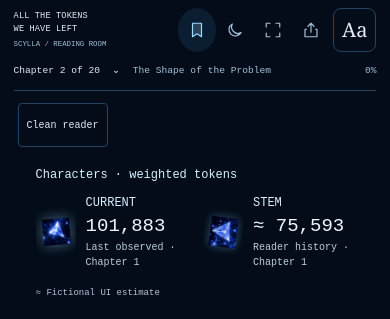
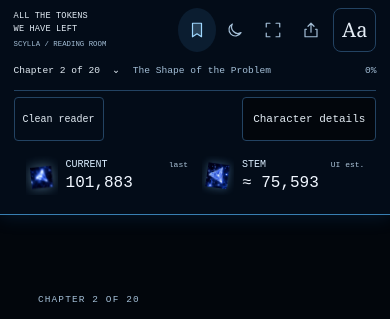
Before and after one commit to christinemasters/tokens, a plain HTML site: page read/chapter-2.html in a window 390 px wide. Shown: the top 319 px of the page. Drawn offline with Linux system fonts and the light colour scheme.

Commit message:
Compact mobile character controls and clarify crystal motion

```diff
--- a/reader.js
+++ b/reader.js
@@ -276,12 +276,12 @@
   // STORY INTERFACE START
   // This also runs inside authenticated chapter HTML. Gates never load this file.
   var storyStyle=document.createElement('link');
-  storyStyle.rel='stylesheet'; storyStyle.href='/story-interface.css?v=da9177c09bc8';
+  storyStyle.rel='stylesheet'; storyStyle.href='/story-interface.css?v=7d1bee3477f5';
   storyStyle.dataset.storyInterface='true';
   // Keep the normal reader if the optional interface stylesheet cannot load.
   storyStyle.onload=function () {
     var storyScript=document.createElement('script');
-    storyScript.src='/story-interface.js?v=6b4262e288dc'; storyScript.id='story-interface-loader';
+    storyScript.src='/story-interface.js?v=d35628a85f82'; storyScript.id='story-interface-loader';
     document.head.appendChild(storyScript);
   };
   document.head.appendChild(storyStyle);
--- a/story-interface.css
+++ b/story-interface.css
@@ -80,8 +80,8 @@ body[data-story-room="true"] .story-characters .story-panel-frame{opacity:.8}
 .story-person[data-unknown="true"] .story-avatar,.story-person[data-closed="true"] .story-avatar{filter:saturate(.38) brightness(.72);opacity:.8}
 .story-person[data-confirmed-dead="true"] .story-avatar{filter:grayscale(1) brightness(1.35);opacity:.52}
 .story-person[data-unknown="true"] .story-crystal,.story-person[data-closed="true"] .story-crystal,.story-person[data-confirmed-dead="true"] .story-crystal{animation:none;transform:rotate(var(--crystal-angle,0deg)) scale(.94)}
-@keyframes story-crystal-drift{0%,100%{transform:translateY(1px) rotate(var(--crystal-angle,0deg)) scale(.92)}50%{transform:translateY(-2px) rotate(calc(var(--crystal-angle,0deg) + 3deg)) scale(.96)}}
-@keyframes story-crystal-glisten{0%,100%{filter:brightness(.96) drop-shadow(0 0 4px #74bdff55)}50%{filter:brightness(1.08) drop-shadow(0 0 7px #9dd7ff77)}}
+@keyframes story-crystal-drift{0%,100%{transform:translateY(2px) rotate(var(--crystal-angle,0deg)) scale(.92)}50%{transform:translateY(-3px) rotate(calc(var(--crystal-angle,0deg) + 4deg)) scale(.96)}}
+@keyframes story-crystal-glisten{0%,100%{filter:brightness(.96) drop-shadow(0 0 4px #74bdff55)}50%{filter:brightness(1.14) drop-shadow(0 0 7px #9dd7ff77)}}
 @keyframes story-character-arrive{from{opacity:0}to{opacity:1}}
 @media(min-width:1201px){.story-network{left:auto;right:20px;max-height:calc((100svh - var(--story-panel-top,195px) - 38px)*.58);padding:38px 28px}.story-network-field{height:110px;margin-bottom:8px}.story-keepsakes{top:auto;bottom:20px;max-height:calc((100svh - var(--story-panel-top,195px) - 38px)*.4);padding:38px 28px}.story-characters h2{font-size:14px}.story-characters .story-person{grid-template-columns:48px minmax(0,1fr);gap:12px}.story-characters .story-avatar{width:48px;height:64px}.story-characters .story-character-value{font-size:21px}}
 @media(min-width:1550px){.story-characters .story-person{grid-template-columns:60px minmax(0,1fr);gap:14px}.story-characters .story-avatar{width:60px;height:76px}.story-characters .story-character-value{font-size:24px}}
@@ -89,3 +89,27 @@ body[data-story-room="true"] .story-characters .story-panel-frame{opacity:.8}
 @media(min-width:761px) and (max-width:1200px){.story-roster{grid-template-columns:repeat(4,minmax(0,1fr));gap:12px}.story-person{grid-template-columns:40px minmax(0,1fr)}.story-characters .story-character-value{font-size:18px}}
 @media(max-width:360px){.story-characters{padding-left:12px;padding-right:12px}.story-roster{gap:12px 10px}.story-person{grid-template-columns:32px minmax(0,1fr);gap:8px}.story-avatar{width:32px;height:46px}.story-characters .story-character-name{font-size:11px}.story-characters .story-character-value{font-size:17px}.story-characters .story-character-status{font-size:9px}}
 @media(prefers-reduced-motion:reduce){.story-avatar .story-crystal{animation:none!important;transform:rotate(var(--crystal-angle,0deg)) scale(.94);filter:drop-shadow(0 0 4px #74bdff55)}}
+
+.story-details-toggle,.story-character-brief{display:none}
+@media(max-width:1200px){
+  .story-details-toggle{display:block;min-height:44px;padding:8px 10px;border:1px solid var(--line);border-radius:4px;background:var(--page);color:var(--ink);font:11px/1.5 ui-monospace,monospace;cursor:pointer;margin-left:auto;order:0}
+  .story-details-toggle:focus-visible,.story-characters:focus-visible,.story-roster:focus-visible{outline:2px solid #b4e0ff;outline-offset:3px}
+  .story-hud{min-height:0;padding:6px 0;gap:6px 10px}
+  .story-hud .story-clean-toggle{margin:0 auto 0 0;min-height:44px}
+  .story-characters{padding:6px 12px 10px}
+  body:not([data-story-details="true"]) .story-characters h2,body:not([data-story-details="true"]) .story-character-note,body:not([data-story-details="true"]) .story-character-status,body:not([data-story-details="true"]) .story-mobile-state{display:none}
+  body:not([data-story-details="true"]) .story-roster{grid-template-columns:repeat(2,minmax(0,1fr));gap:7px 14px;max-height:112px;overflow-y:auto;scrollbar-width:thin;padding:3px 0}
+  body:not([data-story-details="true"]) .story-person{grid-template-columns:32px minmax(0,1fr);gap:8px;padding:0;min-height:39px}
+  body:not([data-story-details="true"]) .story-avatar{width:32px;height:39px}
+  body:not([data-story-details="true"]) .story-character-copy{display:grid;grid-template-columns:minmax(0,1fr) auto;gap:2px 4px;align-items:baseline}
+  body:not([data-story-details="true"]) .story-character-name{grid-column:1;font-size:10px;line-height:1.35}
+  body:not([data-story-details="true"]) .story-character-value{grid-column:1/-1;grid-row:2;font-size:16px;line-height:1.25;margin:0}
+  body:not([data-story-details="true"]) .story-character-brief{display:block;grid-column:2;grid-row:1;color:#adc5da;font:8px/1.4 ui-monospace,monospace;white-space:nowrap}
+  body[data-story-details="true"] .story-hud{max-height:min(52svh,400px);overflow-y:auto;overflow-x:hidden;scrollbar-width:thin;scroll-padding:52px 0 12px}
+  body[data-story-details="true"] .story-hud>.story-clean-toggle,body[data-story-details="true"] .story-hud>.story-details-toggle{position:sticky;top:0;z-index:2;background:var(--page)}
+  body[data-story-details="true"] .story-characters{padding-top:12px}
+  body[data-story-details="true"] .story-roster{max-height:none;overflow:visible}
+}
+@media(min-width:761px) and (max-width:1200px){body:not([data-story-details="true"]) .story-roster{grid-template-columns:repeat(4,minmax(0,1fr))}}
+@media(max-width:360px){body:not([data-story-details="true"]) .story-roster{column-gap:10px}.story-details-toggle{font-size:10px;padding:8px}.story-characters{padding-left:10px;padding-right:10px}body:not([data-story-details="true"]) .story-person{grid-template-columns:28px minmax(0,1fr);gap:6px}body:not([data-story-details="true"]) .story-avatar{width:28px;height:37px}body:not([data-story-details="true"]) .story-character-value{font-size:15px}}
+@media(max-width:1200px) and (max-height:500px){body:not([data-story-details="true"]) .story-roster{grid-template-columns:repeat(4,minmax(0,1fr))}}
--- a/story-interface.js
+++ b/story-interface.js
@@ -1,6 +1,6 @@
 (function (global) {
   'use strict';
-  var RELEASE = '1.1.0';
+  var RELEASE = '1.1.1';
   var PUBLIC = {
     'chapter-1': {version:'06fff8f821c6409c8f6c61acea84cbc872e0286a19c667550bbf8e54143598cb',owner:'734906',name:'RUN 734906',named:'CURRENT',nameBlock:59,anchors:[[0,131072],[14,130611],[40,112406],[43,101883]]},
     'chapter-2': {version:'6bfbf7fe7084162d730c84fc6f652034d4a972e8980edd50db8f85e5461da4ae',owner:'495552',name:'RUN 495552',named:'LILY',nameBlock:28,anchors:[[0,131072],[16,126438]]},
@@ -166,10 +166,10 @@
     var document=global.document, toolbar=document.querySelector('.reader-toolbar');
     if(!toolbar) return null;
     document.body.dataset.storyReady='false';
-    document.body.dataset.storyRoom='false';document.body.dataset.storyNetwork='false';document.body.dataset.storyBlackout='false';
+    document.body.dataset.storyRoom='false';document.body.dataset.storyNetwork='false';document.body.dataset.storyBlackout='false';document.body.dataset.storyDetails='false';
     // A late enhancement must retain an already-restored bookmark or reading place.
     var mountPlace=(function(){var edge=toolbar.getBoundingClientRect().bottom+24;if(article.getBoundingClientRect().top>=edge)return null;var children=Array.from(article.children),block=children.find(function(item){return item.getBoundingClientRect().bottom>edge;})||children[children.length-1];if(!block)return null;var rect=block.getBoundingClientRect();return{block:block,offset:Math.max(0,Math.min(1,(edge-rect.top)/Math.max(1,rect.height)))};})();
-    var nodes=[],blocks=[],events=[],anchors=[],positions=[],lastIndex=-1,rendered=false,clean=document.body.dataset.storyClean==='true',inputSeen=false,frame=0;
+    var nodes=[],blocks=[],events=[],anchors=[],positions=[],lastIndex=-1,rendered=false,clean=document.body.dataset.storyClean==='true',detailsOpen=false,inputSeen=false,frame=0;
     var context={lastActor:null,viewpoint:null,owner:null,name:null};
     var initial={room:false,network:false,flower:false,blackout:false,signals:[],presences:[],lostGroups:0,elapsed:null,name:null,ended:[],characters:priorCharacters(root.dataset.chapter)};
     var current=copy(initial),currentToken=null,currentCounters=[],currentCharacters=[],chapter=root.dataset.chapter;
@@ -196,13 +196,14 @@
     function tokenNode(key){if(tokenNodes[key])return tokenNodes[key];var el=node('div','story-token');el.dataset.character=key;var label=node('span','story-token-label'),subject=node('span','story-token-subject'),value=node('strong','story-token-value'),qualifier=node('span','story-token-qualifier');el.append(label,subject,value,qualifier);tokenGroup.appendChild(el);return tokenNodes[key]={element:el,label:label,subject:subject,value:value,qualifier:qualifier};}
     var clock=node('div','story-elapsed');clock.id='story-elapsed';clock.hidden=true;var clockLabel=node('span','','Elapsed · as reported');var clockValue=node('strong');clock.append(clockLabel,clockValue);
     var cleanButton=node('button','story-clean-toggle','Clean reader');cleanButton.id='story-clean-toggle';cleanButton.type='button';cleanButton.setAttribute('aria-pressed',String(clean));hud.append(tokenGroup,clock,cleanButton);toolbar.appendChild(hud);
+    var detailsButton=node('button','story-details-toggle','Character details');detailsButton.id='story-details-toggle';detailsButton.type='button';detailsButton.setAttribute('aria-expanded','false');detailsButton.setAttribute('aria-controls','story-characters story-mobile-state');hud.appendChild(detailsButton);
     function panel(kind,title){var panel=outside(node('aside','story-panel story-'+kind));panel.id='story-'+kind;panel.dataset.visible='false';panel.setAttribute('aria-label',title);panel.appendChild(image(ASSETS.frame,'story-panel-frame'));panel.appendChild(node('h2','',title));document.body.appendChild(panel);return panel;}
     var characters=panel('characters','Characters · weighted tokens'),roster=node('div','story-roster'),estimateNote=node('p','story-character-note','≈ Fictional UI estimate');roster.id='story-roster';characters.append(roster,estimateNote);hud.appendChild(characters);var characterNodes={};
     function characterNode(record,index){
       var item=characterNodes[record.key];if(item)return item;index=crystalIndex(record.key);
-      var el=node('div','story-person'),avatar=node('div','story-avatar'),art=image('/reader-art/agent-crystal-'+(index%4+1)+'.jpg','story-crystal'),content=node('div','story-character-copy'),name=node('p','story-character-name'),value=node('p','story-character-value'),status=node('p','story-character-status');
-      el.dataset.character=record.key;el.style.setProperty('--crystal-angle',[-6,7,-15,18][index%4]+'deg');el.style.setProperty('--float-duration',[10.8,13.2,11.6,14.4][index%4]+'s');el.style.setProperty('--float-delay',[-1.5,-4,-7,-2][index%4]+'s');
-      avatar.appendChild(art);content.append(name,value,status);el.append(avatar,content);roster.appendChild(el);return characterNodes[record.key]={element:el,art:art,name:name,value:value,status:status,crystal:art.getAttribute('src')};
+      var el=node('div','story-person'),avatar=node('div','story-avatar'),art=image('/reader-art/agent-crystal-'+(index%4+1)+'.jpg','story-crystal'),content=node('div','story-character-copy'),name=node('p','story-character-name'),value=node('p','story-character-value'),brief=node('span','story-character-brief'),status=node('p','story-character-status');
+      el.dataset.character=record.key;el.style.setProperty('--crystal-angle',[-6,7,-15,18][index%4]+'deg');el.style.setProperty('--float-duration',[7.8,9.2,8.4,10.2][index%4]+'s');el.style.setProperty('--float-delay',[-1.5,-4,-7,-2][index%4]+'s');
+      avatar.appendChild(art);content.append(name,value,brief,status);el.append(avatar,content);roster.appendChild(el);return characterNodes[record.key]={element:el,art:art,name:name,value:value,brief:brief,status:status,crystal:art.getAttribute('src')};
     }
     var network=panel('network','Observed connections');var networkField=node('div','story-network-field');networkField.id='story-network-field';networkField.setAttribute('aria-hidden','true');network.appendChild(networkField);
     network.appendChild(node('p','story-field-note','Illustrative signal field · no numeric census'));
@@ -268,9 +269,18 @@
       Object.keys(tokenNodes).forEach(function(key){tokenNodes[key].element.hidden=true;});
       currentCounters.forEach(function(record){var item=tokenNode(record.key);item.element.hidden=false;item.element.dataset.active=String(record.active);item.element.dataset.stale=String(record.stale);item.element.dataset.available=String(!current.blackout);item.label.textContent=record.estimated?'≈ Estimated weighted tokens':'Weighted tokens';item.subject.textContent=record.subject;item.value.textContent=(record.estimated?'≈ ':'')+record.value.toLocaleString('en-US');item.qualifier.textContent=record.qualifier;});
       var seen=anchors.filter(function(anchor){return anchor.position<=edge&&(anchor.kind==='reported'||anchor.position<=observationEdge(anchor.owner,edge));});currentCharacters=rosterRecords(current.characters,currentCounters,seen,currentToken,current);
-      Object.keys(characterNodes).forEach(function(key){characterNodes[key].element.hidden=true;});
-      currentCharacters.forEach(function(record,index){var item=characterNode(record,index);item.element.hidden=false;item.element.dataset.form=record.form;item.element.dataset.unknown=String(!!record.unknown);item.element.dataset.closed=String(!!record.closed);item.element.dataset.confirmedDead=String(!!record.dead);item.element.dataset.active=String(!!record.active);var source=record.form==='portrait'&&characterKey(record.key,record.key)?'/reader-art/'+record.key.toLowerCase()+'-portrait.jpg':item.crystal;if(item.art.getAttribute('src')!==source)item.art.src=source;item.art.className=record.form==='portrait'?'story-portrait':'story-crystal';item.name.textContent=record.subject;item.value.textContent=(record.estimated?'≈ ':'')+record.value.toLocaleString('en-US');item.value.title=record.fictional?'Fictional UI estimate, not a manuscript balance':record.qualifier;item.status.textContent=record.status;});
-      var characterStyles=global.getComputedStyle(roster).display==='grid';document.body.dataset.storyCharacters=String(characterStyles);characters.dataset.visible=String(characterStyles&&currentCharacters.length>0&&!clean&&!current.blackout);characters.setAttribute('aria-hidden',String(characters.dataset.visible!=='true'));estimateNote.hidden=!currentCharacters.some(function(record){return record.fictional;});
+      var visibleCharacters=new Set(currentCharacters.map(function(record){return record.key;}));
+      Object.keys(characterNodes).forEach(function(key){var el=characterNodes[key].element,hidden=!visibleCharacters.has(key);if(el.hidden!==hidden)el.hidden=hidden;});
+      function textWhenChanged(el,value){if(el.textContent!==value)el.textContent=value;}
+      function dataWhenChanged(el,key,value){value=String(value);if(el.dataset[key]!==value)el.dataset[key]=value;}
+      currentCharacters.forEach(function(record,index){
+        var item=characterNode(record,index);if(item.element.hidden)item.element.hidden=false;
+        dataWhenChanged(item.element,'form',record.form);dataWhenChanged(item.element,'unknown',!!record.unknown);dataWhenChanged(item.element,'closed',!!record.closed);dataWhenChanged(item.element,'confirmedDead',!!record.dead);dataWhenChanged(item.element,'active',!!record.active);
+        var source=record.form==='portrait'&&characterKey(record.key,record.key)?'/reader-art/'+record.key.toLowerCase()+'-portrait.jpg':item.crystal,artClass=record.form==='portrait'?'story-portrait':'story-crystal';if(item.art.getAttribute('src')!==source)item.art.src=source;if(item.art.className!==artClass)item.art.className=artClass;
+        textWhenChanged(item.name,record.subject);textWhenChanged(item.value,(record.estimated?'≈ ':'')+record.value.toLocaleString('en-US'));var title=record.fictional?'Fictional UI estimate, not a manuscript balance':record.qualifier;if(item.value.title!==title)item.value.title=title;textWhenChanged(item.status,record.status);
+        var brief=record.dead?'ended':record.closed?'closed':record.unknown?'unknown':record.fictional?'UI est.':record.estimated?'est.':record.active?'read':'last';textWhenChanged(item.brief,brief);var briefLabel=record.fictional?'Fictional UI estimate':record.status;if(item.brief.getAttribute('aria-label')!==briefLabel)item.brief.setAttribute('aria-label',briefLabel);
+      });
+      var characterStyles=global.getComputedStyle(roster).display==='grid';document.body.dataset.storyCharacters=String(characterStyles);characters.dataset.visible=String(characterStyles&&currentCharacters.length>0&&!clean&&!current.blackout);characters.setAttribute('aria-hidden',String(characters.dataset.visible!=='true'));estimateNote.hidden=!currentCharacters.some(function(record){return record.fictional;});detailsButton.hidden=clean||current.blackout||!characterStyles||currentCharacters.length===0;characters.tabIndex=detailsOpen?0:-1;
       mobilePanel.dataset.visible=String(current.room&&!clean&&!current.blackout);mobilePanel.setAttribute('aria-hidden',String(mobilePanel.dataset.visible!=='true'));mobileField.dataset.visible=String(current.network);mobileCaption.textContent=current.signals.length?'Observed signals · no new response; cause unknown':'The room · last observed';Object.keys(objectNodes).forEach(function(key){var entry=objectNodes[key],item=mobileObjectNodes[key];if(!item){var el=node('span','story-object story-mobile-object'),art=image(entry.image.getAttribute('src'),'story-mobile-object-art'),label=node('span','',entry.name.textContent);el.append(art,label);mobileObjects.appendChild(el);item=mobileObjectNodes[key]={element:el,image:art,label:label};}item.image.src=entry.image.getAttribute('src');item.label.textContent=entry.name.textContent;item.element.dataset.visible=entry.element.dataset.visible;item.element.setAttribute('aria-hidden',String(item.element.dataset.visible!=='true'));});
       clock.hidden=current.elapsed===null||current.blackout;clockValue.textContent=current.elapsed===null?'':current.elapsed.toFixed(1)+' s';
       lastIndex=index;rendered=true;revealInitializedDecorations();
@@ -280,6 +290,10 @@
     function place(){var edge=boundary(),block=blocks.find(function(item){return item.getBoundingClientRect().bottom>edge;})||blocks[blocks.length-1];if(!block)return null;var rect=block.getBoundingClientRect();return{block:block,offset:Math.max(0,Math.min(1,(edge-rect.top)/Math.max(1,rect.height))),gap:rect.top>edge?edge-rect.top:null};}
     function setClean(value){var saved=place();clean=!!value;document.body.dataset.storyClean=String(clean);cleanButton.setAttribute('aria-pressed',String(clean));render(lastIndex,global.scrollY+boundary());global.requestAnimationFrame(function(){if(saved&&saved.block.isConnected){var rect=saved.block.getBoundingClientRect();global.scrollTo({top:global.scrollY+rect.top+(saved.gap!==null?saved.gap:saved.offset*rect.height)-boundary(),behavior:'instant'});}update();});}
     cleanButton.addEventListener('click',function(){setClean(!clean);});
+    function setDetails(value){var saved=place();detailsOpen=!!value;document.body.dataset.storyDetails=String(detailsOpen);detailsButton.setAttribute('aria-expanded',String(detailsOpen));detailsButton.textContent=detailsOpen?'Close details':'Character details';render(lastIndex,global.scrollY+boundary());global.requestAnimationFrame(function(){if(saved&&saved.block.isConnected){var rect=saved.block.getBoundingClientRect();global.scrollTo({top:global.scrollY+rect.top+(saved.gap!==null?saved.gap:saved.offset*rect.height)-boundary(),behavior:'instant'});}update();});}
+    detailsButton.addEventListener('click',function(){setDetails(!detailsOpen);});
+    toolbar.addEventListener('keydown',function(event){if(event.key==='Escape'&&detailsOpen&&(event.target===detailsButton||characters.contains(event.target)||mobilePanel.contains(event.target))){event.preventDefault();setDetails(false);detailsButton.focus({preventScroll:true});}});
+
     function themeChanged(){setClean(document.body.dataset.theme!=='night');}
     ['reader-theme','toggle-theme'].forEach(function(id){var control=document.getElementById(id);if(control)control.addEventListener(id==='reader-theme'?'change':'click',themeChanged);});
     function interacted(){inputSeen=true;}
@@ -289,7 +303,7 @@
     var observer=new MutationObserver(function(){refresh();});observer.observe(article,{childList:true});
     var resizeObserver=global.ResizeObserver?new ResizeObserver(schedule):null;if(resizeObserver){resizeObserver.observe(article);resizeObserver.observe(toolbar);}
     document.body.dataset.storyClean=String(clean);document.body.classList.add('story-interface');refresh();if(mountPlace&&mountPlace.block.isConnected){var mountRect=mountPlace.block.getBoundingClientRect();global.scrollTo({top:global.scrollY+mountRect.top+mountPlace.offset*mountRect.height-boundary(),behavior:'instant'});schedule();}
-    return{article:article,refresh:refresh,getState:function(){return copy({room:current.room,network:current.network,flower:current.flower,blackout:current.blackout,signals:current.signals,presences:current.presences,lostGroups:current.lostGroups,elapsed:current.elapsed,token:currentToken,tokens:currentCounters,characters:currentCharacters,clean:clean,checkpointId:lastIndex>=0?events[lastIndex].block.id||null:null});},destroy:function(){styleLinks.forEach(function(link){link.removeEventListener('load',schedule);});delete document.body.dataset.storyReady;delete document.body.dataset.storyCharacters;observer.disconnect();if(resizeObserver)resizeObserver.disconnect();if(frame)global.cancelAnimationFrame(frame);global.removeEventListener('scroll',schedule);global.removeEventListener('resize',schedule);global.removeEventListener('hashchange',schedule);['wheel','touchstart','pointerdown','keydown'].forEach(function(type){document.removeEventListener(type,interacted);});nodes.forEach(function(el){el.remove();});document.body.classList.remove('story-interface');}};
+    return{article:article,refresh:refresh,getState:function(){return copy({room:current.room,network:current.network,flower:current.flower,blackout:current.blackout,signals:current.signals,presences:current.presences,lostGroups:current.lostGroups,elapsed:current.elapsed,token:currentToken,tokens:currentCounters,characters:currentCharacters,clean:clean,detailsOpen:detailsOpen,checkpointId:lastIndex>=0?events[lastIndex].block.id||null:null});},destroy:function(){styleLinks.forEach(function(link){link.removeEventListener('load',schedule);});delete document.body.dataset.storyReady;delete document.body.dataset.storyCharacters;delete document.body.dataset.storyDetails;observer.disconnect();if(resizeObserver)resizeObserver.disconnect();if(frame)global.cancelAnimationFrame(frame);global.removeEventListener('scroll',schedule);global.removeEventListener('resize',schedule);global.removeEventListener('hashchange',schedule);['wheel','touchstart','pointerdown','keydown'].forEach(function(type){document.removeEventListener(type,interacted);});nodes.forEach(function(el){el.remove();});document.body.classList.remove('story-interface');}};
   }
   function init(){var root=global.document.querySelector('.reader-main'),article=root&&root.querySelector('.chapter-text');if(!article||!article.children.length)return false;if(instance&&instance.article===article)return true;if(instance)instance.destroy();instance=mount(root,article);return !!instance;}
   global.StoryInterface={version:RELEASE,init:init,refresh:function(){if(instance)instance.refresh();else init();},getState:function(){return instance?instance.getState():null;}};
```
Also changed, not shown: read/chapter-1.html (+1 -1 lines), read/chapter-2.html (+1 -1 lines), read/chapter-3.html (+1 -1 lines), read/chapter-4.html (+1 -1 lines), read/prelude.html (+1 -1 lines).
